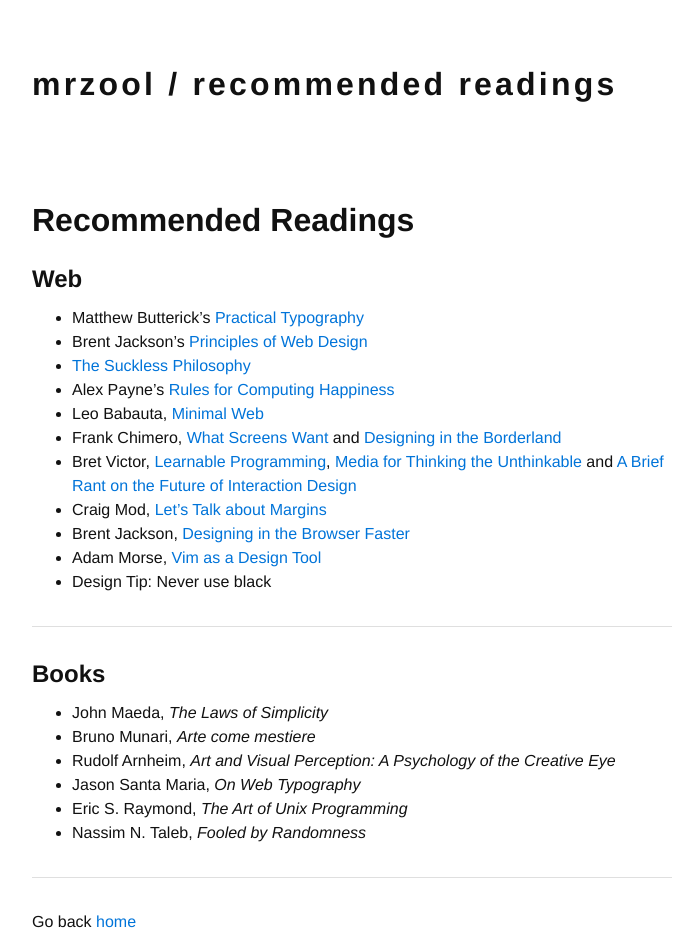
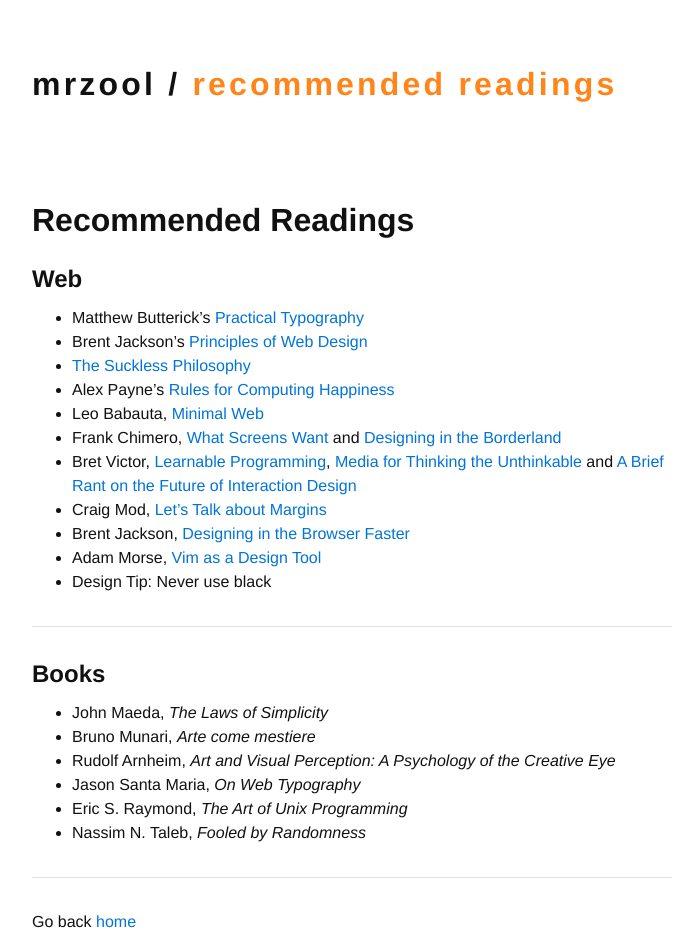
Before and after one commit to mrzool/mrzool.github.io, a Jekyll site: the page built from readings/index.md, in a window 1280 px wide. Shown: the whole page, without its empty margins (32-727 px from the left). Built offline with Jekyll 4.4.1, drawn with Linux system fonts in a browser that asks for light colours; nearby versions of some CDN libraries.

Commit message:
Refactor header to be blog-aware

```diff
--- a/_includes/_header.html
+++ b/_includes/_header.html
@@ -15,12 +15,15 @@
         teal
       {% when "writing" %}
         orange
+      {% else %}
+        orange
       {% endcase %}
         lowercase reset-link" title="{{ page.title }}">
-        {% if page.parent.title == 'writing' %}
-          {{ page.parent.title }}
+        {% if page.layout == 'post' %}
+          writing
+        {% else %}
+          {{page.title}}
         {% endif %}
-      {{page.title}}
     </a>
   {% endif %}
   </h1>
```
